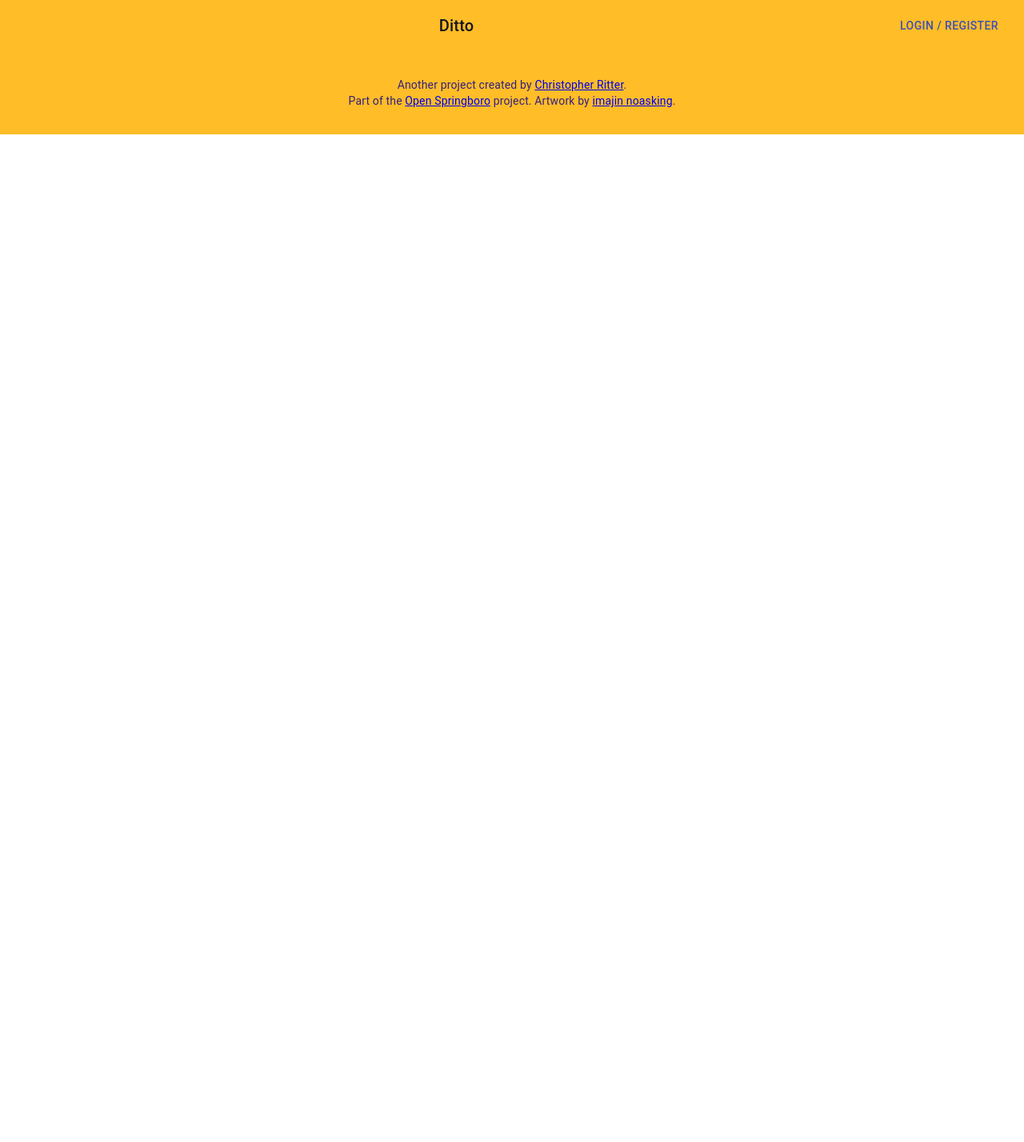
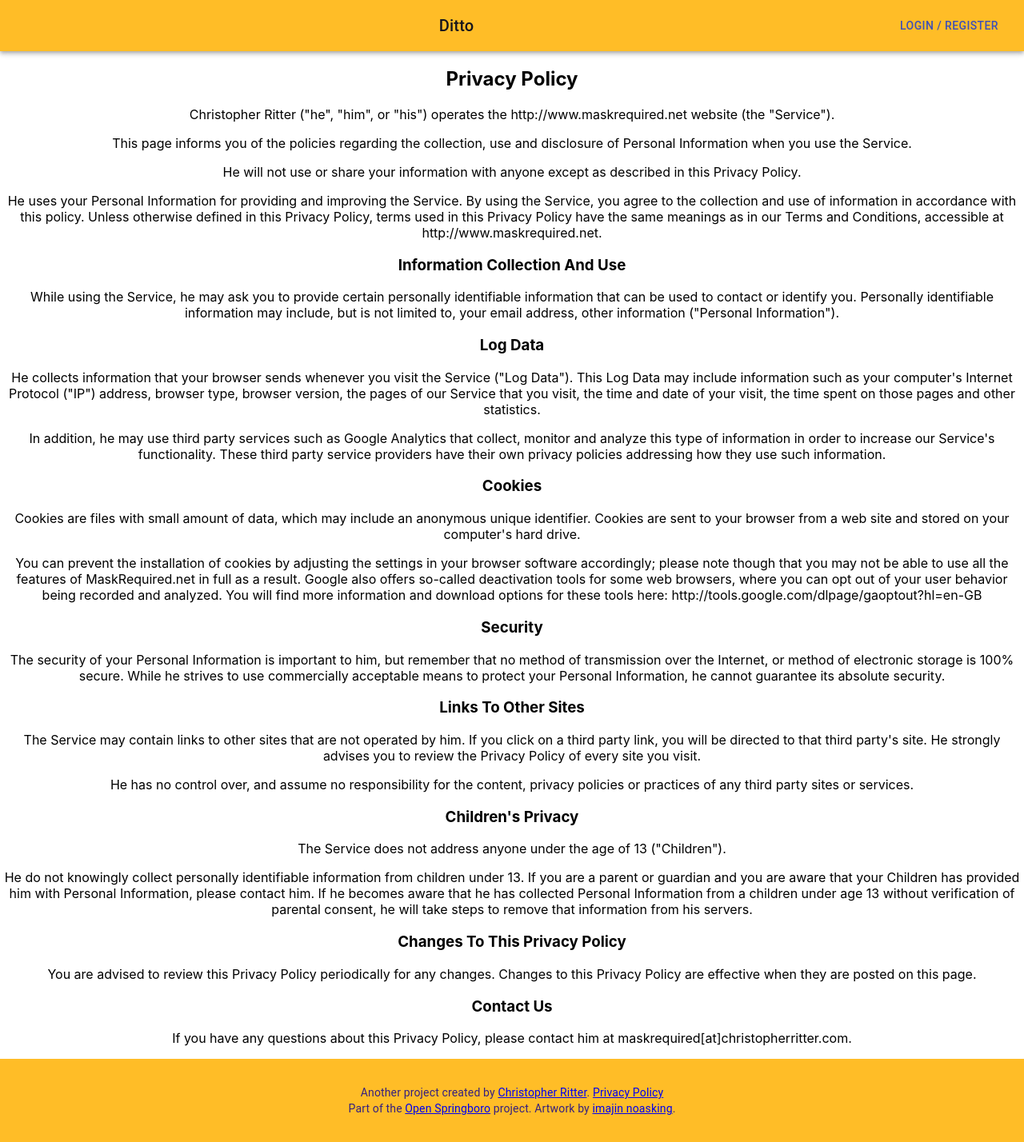
Before and after one commit to christopherritter/ditto-sendgrid, a React (Create React App) app: page /privacy in a window 1280 px wide. Shown: the whole page at 80% size. Before the commit the page ends 800 px from the top, so only its background shows below. Built offline with nearby package versions, Linux system fonts and the light colour scheme; no server answers.

Commit message:
added privacy policy

```diff
--- a/src/App.jsx
+++ b/src/App.jsx
@@ -14,60 +14,11 @@ import Navbar from "./components/Navbar.jsx";
 import Jumbotron from "./components/Jumbotron.jsx";
 import SelectTemplate from "./components/SelectTemplate.jsx";
 import WriteEmail from "./components/WriteEmail.jsx";
+import PrivacyPolicy from "./components/Privacy.jsx";
 import Footer from "./components/Footer.jsx";
 
 function App() {
   const [user] = useAuthState(auth);
-  // const [loggedIn, setLoggedIn] = useState(false);
-  // const history = useHistory();
-
-  // useEffect(() => {
-  //   if (loading) {
-  //     // maybe trigger a loading screen
-  //     return;
-  //   }
-  //   if (user) history.replace("/");
-  // }, [user, loading]);
-
-  // const AssessLoggedInState = () => {
-  //   Auth.currentAuthenticatedUser()
-  //     .then(() => {
-  //       setLoggedIn(true);
-  //     })
-  //     .catch(() => {
-  //       setLoggedIn(false);
-  //     });
-  // };
-
-  // const setCurrentUser = async () => {
-  //   const user = await Auth.currentAuthenticatedUser();
-  //   setUser({
-  //     username: user.username,
-  //     email: user.attributes.email,
-  //     authorID: user.attributes.sub,
-  //   });
-  // };
-
-  // useEffect(() => {
-  //   AssessLoggedInState();
-  //   if (loggedIn) {
-  //     setCurrentUser();
-  //   }
-  // }, [loggedIn]);
-
-  // const [templates, setTemplates] = useState([]);
-
-  // useEffect(() => {
-  //   fetchTemplates();
-  // }, []);
-
-  // async function fetchTemplates() {
-  //   const apiData = await API.graphql({
-  //     query: listTemplates,
-  //   });
-  //   setTemplates(apiData.data.listTemplates.items);
-  // }
-
   const [templates, setTemplates] = React.useState([]);
 
   const selectTemplateRef = useRef(null);
@@ -79,17 +30,6 @@ function App() {
     writeEmailRef.current.scrollIntoView({ behavior: "smooth" });
 
   const [selectedTemplate, setSelectedTemplate] = useState(null);
-
-  // async function createTemplate(formData) {
-  //   console.log("createTemplate", formData);
-  //   if (!formData.subject || !formData.body) return;
-  //   formData = { ...formData, authorID: user.authorID };
-  //   await API.graphql({
-  //     query: createTemplateMutation,
-  //     variables: { input: formData },
-  //   });
-  //   setTemplates([...templates, formData]);
-  // }
 
   async function deleteTemplate({ id }) {
     TemplateDataService.delete(id)
@@ -141,9 +81,10 @@ function App() {
           <Route exact path="/login" component={Login} />
           <Route exact path="/register" component={Register} />
           <Route exact path="/reset" component={Reset} />
+          <Route exact path="/privacy" component={PrivacyPolicy} />
         </Switch>
+        <Footer />
       </Router>
-      <Footer />
     </div>
   );
 }
--- a/src/components/Footer.jsx
+++ b/src/components/Footer.jsx
@@ -1,4 +1,5 @@
 import React from "react";
+import { Link } from "react-router-dom";
 import { makeStyles } from "@material-ui/core/styles";
 import { Grid, Typography } from "@material-ui/core";
 
@@ -22,7 +23,7 @@ const Footer = () => {
       <Grid container>
         <Grid item xs={12}>
           <Typography variant="body2" className={classes.footer}>
-            Another project created by <a href="http://www.christopherritter.com/" target="_blank" rel="noreferrer">Christopher Ritter</a>. < br />
+            Another project created by <a href="http://www.christopherritter.com/" target="_blank" rel="noreferrer">Christopher Ritter</a>. <Link to="/privacy">Privacy Policy</Link> < br />
             Part of the <a href="http://www.openspringboro.com/" target="_blank" rel="noreferrer">Open Springboro</a> project.
             Artwork by <a href="https://www.vecteezy.com/members/imajin-noasking" target="_blank" rel="noreferrer">imajin noasking</a>.
           </Typography>
--- /dev/null
+++ b/src/components/Privacy.jsx
@@ -0,0 +1,190 @@
+import React, { useEffect } from "react";
+
+function Privacy() {
+
+  useEffect(() => {
+    window.scrollTo(0, 0)
+  }, [])
+
+  return (
+    <div>
+      <h2>Privacy Policy</h2>
+
+      <p>
+        Christopher Ritter ("he", "him", or "his") operates the
+        http://www.maskrequired.net website (the "Service").
+      </p>
+
+      <p>
+        This page informs you of the policies regarding the collection, use and
+        disclosure of Personal Information when you use the Service.
+      </p>
+
+      <p>
+        He will not use or share your information with anyone except as
+        described in this Privacy Policy.
+      </p>
+
+      <p>
+        He uses your Personal Information for providing and improving the
+        Service. By using the Service, you agree to the collection and use of
+        information in accordance with this policy. Unless otherwise defined in
+        this Privacy Policy, terms used in this Privacy Policy have the same
+        meanings as in our Terms and Conditions, accessible at
+        http://www.maskrequired.net.
+      </p>
+
+      <h3>Information Collection And Use</h3>
+
+      <p>
+        While using the Service, he may ask you to provide certain personally
+        identifiable information that can be used to contact or identify you.
+        Personally identifiable information may include, but is not limited to,
+        your email address, other information ("Personal Information").
+      </p>
+
+      <h3>Log Data</h3>
+
+      <p>
+        He collects information that your browser sends whenever you visit the
+        Service ("Log Data"). This Log Data may include information such as your
+        computer's Internet Protocol ("IP") address, browser type, browser
+        version, the pages of our Service that you visit, the time and date of
+        your visit, the time spent on those pages and other statistics.
+      </p>
+
+      <p>
+        In addition, he may use third party services such as Google Analytics
+        that collect, monitor and analyze this type of information in order to
+        increase our Service's functionality. These third party service
+        providers have their own privacy policies addressing how they use such
+        information.
+      </p>
+
+      <h3>Cookies</h3>
+
+      <p>
+        Cookies are files with small amount of data, which may include an
+        anonymous unique identifier. Cookies are sent to your browser from a web
+        site and stored on your computer's hard drive.
+      </p>
+
+      <p>
+        You can prevent the installation of cookies by adjusting the settings in
+        your browser software accordingly; please note though that you may not
+        be able to use all the features of MaskRequired.net in full as a result.
+        Google also offers so-called deactivation tools for some web browsers,
+        where you can opt out of your user behavior being recorded and analyzed.
+        You will find more information and download options for these tools
+        here: http://tools.google.com/dlpage/gaoptout?hl=en-GB
+      </p>
+
+      {/* <h3>Service Providers</h3>
+
+<p>
+  We may employ third party companies and individuals to facilitate
+  our Service, to provide the Service on our behalf, to perform
+  Service-related services or to assist us in analyzing how our
+  Service is used.
+</p>
+
+<p>
+  These third parties have access to your Personal Information only to
+  perform these tasks on our behalf and are obligated not to disclose
+  or use it for any other purpose.
+</p> */}
+
+      {/* <h3>Communications</h3>
+
+<p>
+  We may use your Personal Information to contact you with
+  newsletters, marketing or promotional materials and other
+  information that may be of interest to you. You may opt out of
+  receiving any, or all, of these communications from us by following
+  the unsubscribe link or instructions provided in any email we send.
+</p> */}
+
+      <h3>Security</h3>
+
+      <p>
+        The security of your Personal Information is important to him, but
+        remember that no method of transmission over the Internet, or method of
+        electronic storage is 100% secure. While he strives to use commercially
+        acceptable means to protect your Personal Information, he cannot
+        guarantee its absolute security.
+      </p>
+
+      {/* <h3>International Transfer</h3>
+
+<p>
+  Your information, including Personal Information, may be transferred
+  to — and maintained on — computers located outside of your state,
+  province, country or other governmental jurisdiction where the data
+  protection laws may differ than those from your jurisdiction.
+</p>
+
+<p>
+  If you are located outside India and choose to provide information
+  to us, please note that we transfer the information, including
+  Personal Information, to India and process it there.
+</p>
+
+<p>
+  Your consent to this Privacy Policy followed by your submission of
+  such information represents your agreement to that transfer.
+</p> */}
+
+      <h3>Links To Other Sites</h3>
+
+      <p>
+        The Service may contain links to other sites that are not operated by
+        him. If you click on a third party link, you will be directed to that
+        third party's site. He strongly advises you to review the Privacy Policy
+        of every site you visit.
+      </p>
+
+      <p>
+        He has no control over, and assume no responsibility for the content,
+        privacy policies or practices of any third party sites or services.
+      </p>
+
+      <h3>Children's Privacy</h3>
+
+      <p>
+        The Service does not address anyone under the age of 13 ("Children").
+      </p>
+
+      <p>
+        He do not knowingly collect personally identifiable information from
+        children under 13. If you are a parent or guardian and you are aware
+        that your Children has provided him with Personal Information, please
+        contact him. If he becomes aware that he has collected Personal
+        Information from a children under age 13 without verification of
+        parental consent, he will take steps to remove that information from his
+        servers.
+      </p>
+
+      <h3>Changes To This Privacy Policy</h3>
+
+      {/* <p>
+  We may update our Privacy Policy from time to time. We will notify
+  you of any changes by posting the new Privacy Policy on this page.
+</p> */}
+
+      <p>
+        You are advised to review this Privacy Policy periodically for any
+        changes. Changes to this Privacy Policy are effective when they are
+        posted on this page.
+      </p>
+
+      <h3>Contact Us</h3>
+
+      <p>
+        If you have any questions about this Privacy Policy, please contact him
+        at maskrequired[at]christopherritter.com.
+      </p>
+    </div>
+  );
+}
+
+export default Privacy;
```
